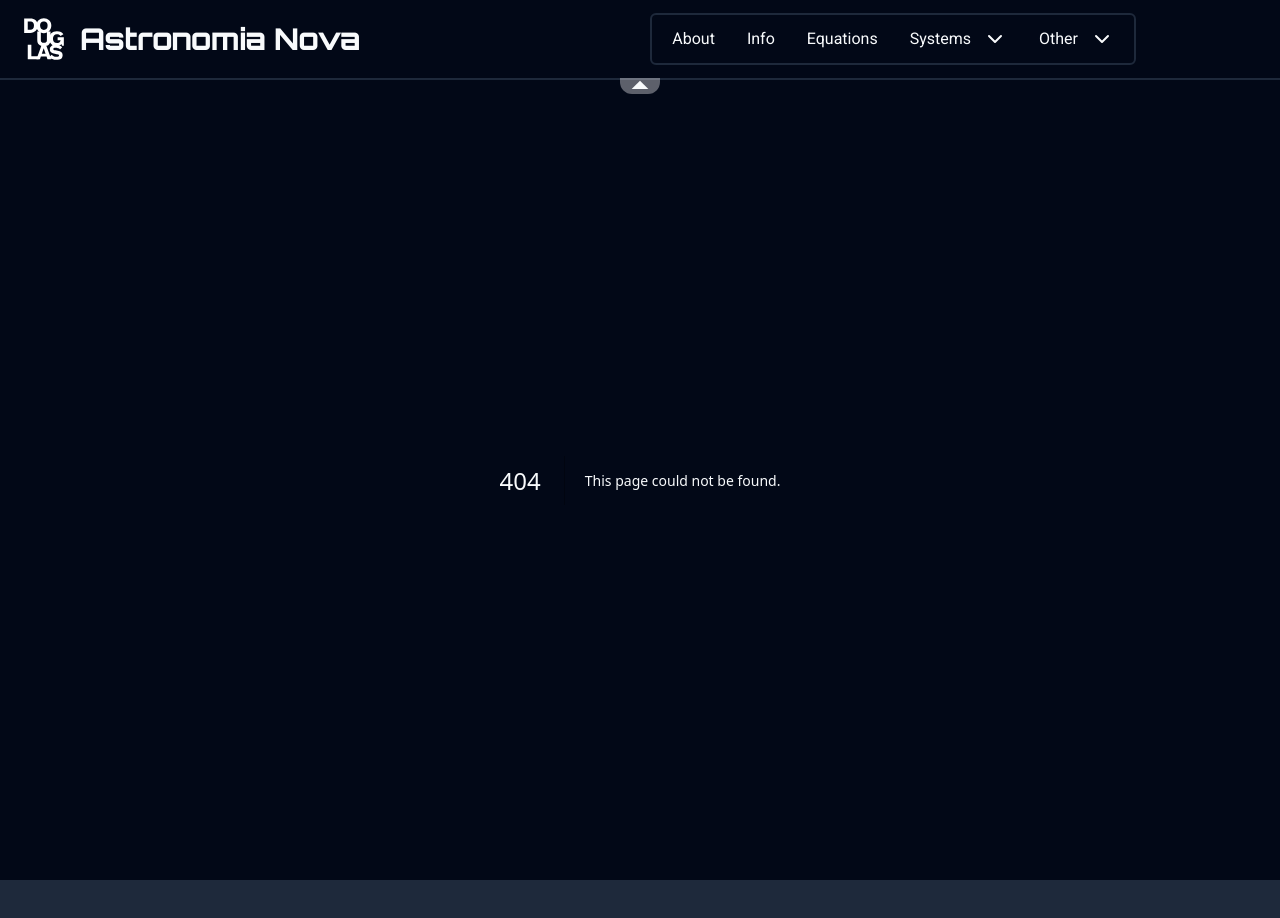
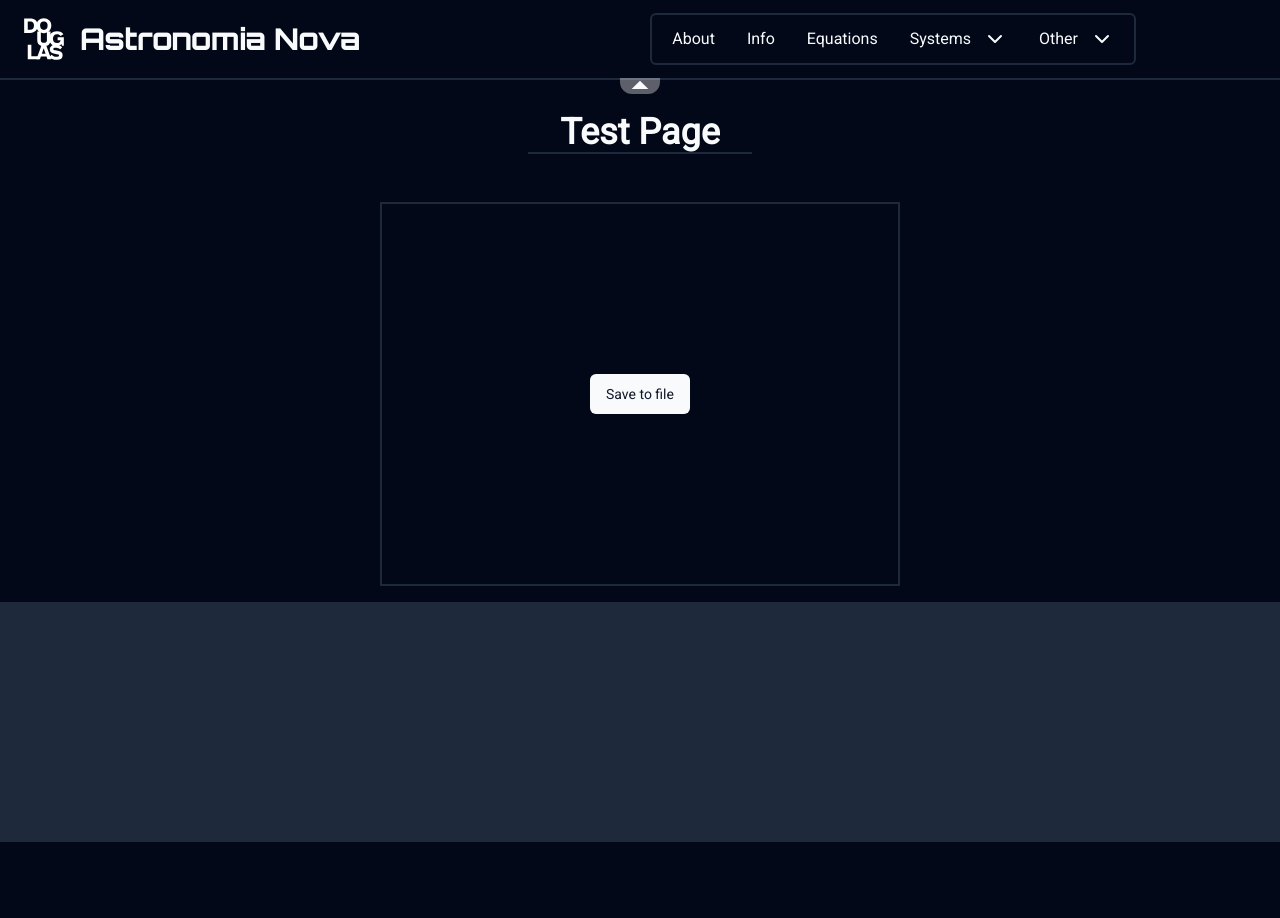
Before and after one commit to nagillimnayr/astronomia-nova, a Next.js app: page /test-fs in a window 1280 px wide. Before the commit this address had no page. Shown: the top 918 px of the page. After the commit the page ends 842 px from the top, so only its background shows below. Built offline with nearby package versions, Linux system fonts and the light colour scheme; a web font is replaced by a local one.

Commit message:
feat: add test page

```diff
--- /dev/null
+++ b/src/app/test-fs/page.tsx
@@ -0,0 +1,14 @@
+import { Button } from '~/components/ui/button';
+
+export default function Page() {
+  return (
+    <section className="container prose mt-8 flex flex-col items-center justify-start">
+      <header>
+        <h1 className="border-b-2 px-8">Test Page</h1>
+      </header>
+      <div className="container m-4 flex h-96 flex-col items-center justify-center border-2">
+        <Button>Save to file</Button>
+      </div>
+    </section>
+  );
+}
```
